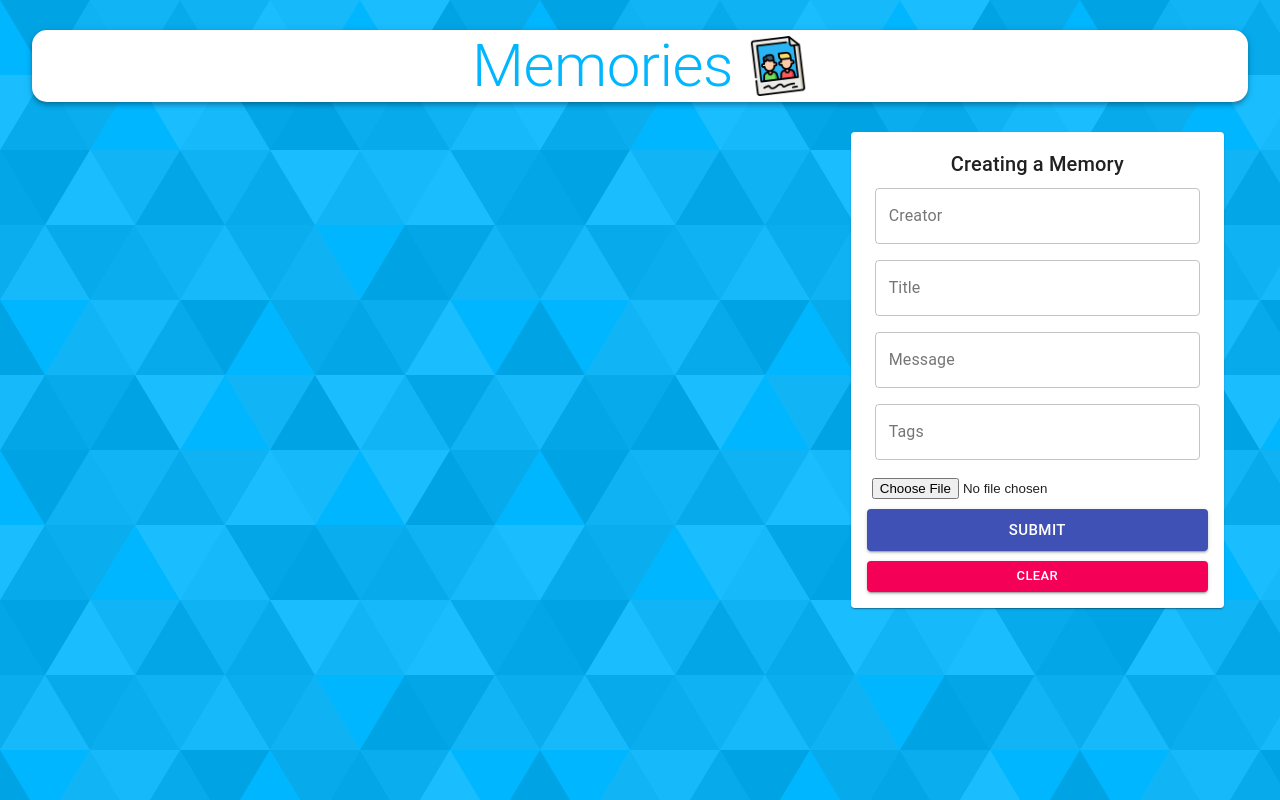
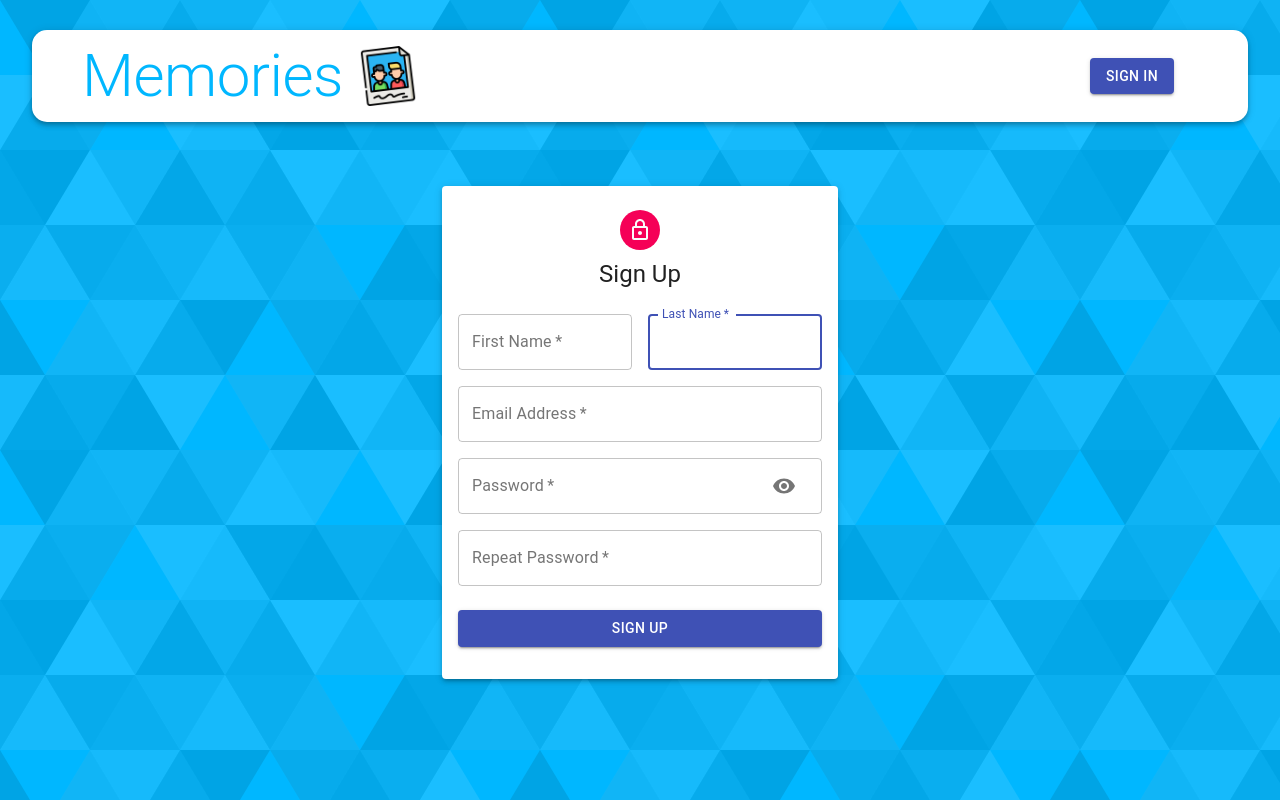
Before and after one commit to huzaifa-aslam/MERN-Stack-Memories-App, a React (Create React App) app in the folder client/: page /auth in a window 1280 px wide. Built offline with nearby package versions, Linux system fonts and the light colour scheme; no server answers.

Commit message:
added UI for auth

```diff
--- a/client/package.json
+++ b/client/package.json
@@ -18,6 +18,7 @@
     "react-file-base64": "^1.0.3",
     "react-google-login": "^5.2.2",
     "react-redux": "^7.2.3",
+    "react-router-dom": "^5.2.0",
     "react-scripts": "4.0.3",
     "redux-thunk": "^2.3.0",
     "typescript": "^4.2.3",
@@ -49,6 +50,7 @@
   },
   "devDependencies": {
     "@types/react": "^17.0.3",
-    "@types/react-dom": "^17.0.3"
+    "@types/react-dom": "^17.0.3",
+    "@types/react-router-dom": "^5.1.7"
   }
 }
--- a/client/src/App.js
+++ b/client/src/App.js
@@ -1,40 +1,20 @@
-import React, { useState } from "react";
-import { Container, Grow, Grid } from "@material-ui/core";
-import Form from "./components/Form/Form";
-import Posts from "./components/Posts/Posts";
+import React from "react";
+import { Container } from "@material-ui/core";
 import NavBar from "./components/NavBar/NavBar";
-import useStyles from "./styles";
+import Home from "./components/Home/Home";
+import Auth from "./components/Auth/Auth";
+import { BrowserRouter as Router, Switch, Route } from "react-router-dom";
 const App = () => {
-  const [currentPostId, setCurrentPostId] = useState(null);
-  const classes = useStyles();
   return (
+    <Router>
     <Container maxWidth="lg">
-      <NavBar/>
-      <Grow in>
-        <Container>
-          <Grid
-            container
-            justify="space-between"
-            alignItems="stretch"
-            spacing={3}
-            className={classes.mainContaier}
-          >
-            <Grid item xs={12} sm={7}>
-              <Posts
-                currentPostId={currentPostId}
-                setCurrentPostId={setCurrentPostId}
-              />
-            </Grid>
-            <Grid item xs={12} sm={4}>
-              <Form
-                currentPostId={currentPostId}
-                setCurrentPostId={setCurrentPostId}
-              />
-            </Grid>
-          </Grid>
-        </Container>
-      </Grow>
+      <NavBar />
+      <Switch>
+        <Route path="/" exact component={Home} />
+        <Route path="/auth" exact component={Auth} />
+      </Switch>
     </Container>
+    </Router>
   );
 };
 
--- /dev/null
+++ b/client/src/components/Auth/Auth.js
@@ -0,0 +1,82 @@
+import React, { useState } from "react";
+import {
+  Avatar,
+  Container,
+  Typography,
+  Paper,
+  Grid,
+  Button
+} from "@material-ui/core";
+import LockOutlinedIcon from "@material-ui/icons/LockOutlined";
+import Input from "./Input";
+import useStyles from "./styles";
+const Auth = () => {
+  const [showPassword, setShowPassword] = useState(false);
+  const isSignup = true;
+  const classes = useStyles();
+  const handleSubmit = () => {};
+
+  const handleChange = () => {};
+  const handleShowPassword = () => {
+    setShowPassword(!showPassword);
+  };
+
+  return (
+    <Container component="main" maxWidth="xs">
+      <Paper className={classes.paper} elevation={3}>
+        <Avatar className={classes.avatar}>
+          <LockOutlinedIcon />
+        </Avatar>
+        <Typography variant="h5">{isSignup ? "Sign Up" : "Sign In"}</Typography>
+        <form className={classes.form} onSubmit={handleSubmit}>
+          <Grid container spacing={2}>
+            {isSignup && (
+              <>
+                <Input
+                  autoFocus
+                  name="firstName"
+                  label="First Name"
+                  handleChange={handleChange}
+                  half
+                />
+                     <Input
+                  autoFocus
+                  name="lastName"
+                  label="Last Name"
+                  handleChange={handleChange}
+                  half
+                />
+              </>
+            )}
+            <Input
+              name="email"
+              label="Email Address"
+              handleChange={handleChange}
+              type="email"
+            />
+            <Input
+              name="password"
+              label="Password"
+              handleChange={handleChange}
+              type={showPassword ? "text" : "password"}
+              handleShowPassword={handleShowPassword}
+            />
+            {isSignup && (
+              <Input
+                name="confirmPassword"
+                label="Repeat Password"
+                handleChange={handleChange}
+                type="password"
+              />
+            )}
+          </Grid>
+          <Button type="submit" fullWidth variant="contained" color="primary" className={classes.submit}>
+              {isSignup ? 'Sign Up' : 'Sign In'}
+          </Button>
+        </form>
+      </Paper>
+    </Container>
+  );
+};
+
+export default Auth;
--- /dev/null
+++ b/client/src/components/Auth/Input.js
@@ -0,0 +1,32 @@
+import React from 'react'
+import { Grid, IconButton, InputAdornment, TextField } from '@material-ui/core'
+import  Visibility  from '@material-ui/icons/Visibility'
+import  VisibilityOff  from '@material-ui/icons/VisibilityOff'
+
+const Input = ({name, half, handleChange, label, autoFocus, handleShowPassword, type}) => {
+    return (
+       <Grid item xs={12} sm={half ? 6 : 12}>
+           <TextField
+            name={name}
+            onChange={handleChange}
+            variant="outlined"
+            required
+            fullWidth
+            label={label}
+            autoFocus={autoFocus}
+            type={type}
+            InputProps={name === 'password' && {
+                endAdornment: (
+                    <InputAdornment position="end">
+                        <IconButton onClick={handleShowPassword}>
+                            {type === 'password' ? <Visibility /> : <VisibilityOff />}
+                        </IconButton>
+                    </InputAdornment>
+                )
+            }}
+           />
+       </Grid>
+    )
+}
+
+export default Input
--- /dev/null
+++ b/client/src/components/Auth/styles.js
@@ -0,0 +1,30 @@
+import { makeStyles } from '@material-ui/core/styles';
+
+export default makeStyles((theme) => ({
+  paper: {
+    marginTop: theme.spacing(8),
+    display: 'flex',
+    flexDirection: 'column',
+    alignItems: 'center',
+    padding: theme.spacing(2),
+  },
+  root: {
+    '& .MuiTextField-root': {
+      margin: theme.spacing(1),
+    },
+  },
+  avatar: {
+    margin: theme.spacing(1),
+    backgroundColor: theme.palette.secondary.main,
+  },
+  form: {
+    width: '100%', // Fix IE 11 issue.
+    marginTop: theme.spacing(3),
+  },
+  submit: {
+    margin: theme.spacing(3, 0, 2),
+  },
+  googleButton: {
+    marginBottom: theme.spacing(2),
+  },
+}));
--- /dev/null
+++ b/client/src/components/Home/Home.js
@@ -0,0 +1,34 @@
+import React, { useState } from "react";
+import { Container, Grow, Grid } from "@material-ui/core";
+import Form from "../Form/Form";
+import Posts from "../Posts/Posts";
+const Home = () => {
+  const [currentPostId, setCurrentPostId] = useState(null);
+  return (
+    <Grow in>
+      <Container>
+        <Grid
+          container
+          justify="space-between"
+          alignItems="stretch"
+          spacing={3}
+        >
+          <Grid item xs={12} sm={7}>
+            <Posts
+              currentPostId={currentPostId}
+              setCurrentPostId={setCurrentPostId}
+            />
+          </Grid>
+          <Grid item xs={12} sm={4}>
+            <Form
+              currentPostId={currentPostId}
+              setCurrentPostId={setCurrentPostId}
+            />
+          </Grid>
+        </Grid>
+      </Container>
+    </Grow>
+  );
+};
+
+export default Home;
--- a/client/src/components/NavBar/NavBar.js
+++ b/client/src/components/NavBar/NavBar.js
@@ -1,12 +1,20 @@
 import React from "react";
-import { AppBar, Typography } from "@material-ui/core";
+import { AppBar, Button, Toolbar, Typography, Avatar } from "@material-ui/core";
 import memories from "../../images/memories.png";
+import { Link } from "react-router-dom";
 import useStyles from "./styles";
 const NavBar = () => {
   const classes = useStyles();
+  const user = null;
   return (
     <AppBar className={classes.appBar} position="static" color="inherit">
-      <Typography className={classes.heading} variant="h2" align="center">
+      <div className={classes.brandContainer}>
+        <Typography
+          to="/"
+          className={classes.heading}
+          variant="h2"
+          align="center"
+        >
           Memories
         </Typography>
         <img
@@ -15,6 +23,35 @@ const NavBar = () => {
           alt="memories"
           height="60"
         />
+      </div>
+      <Toolbar className={classes.toolbar}>
+        {user ? (
+          <div className={classes.profile}>
+            <Avatar
+              className={classes.purple}
+              alt={user.result.name}
+              src={user.result.imageUrl}
+            >
+              {user.result.name.charAt(0)}
+            </Avatar>
+            <Typography className={classes.userName} variant="h6">
+              {user.result.name}
+            </Typography>
+            <Button
+              component={Link}
+              variant="container"
+              className={classes.logout}
+              color="secondary"
+            >
+              Logout
+            </Button>
+          </div>
+        ) : (
+          <Button component={Link} to="/auth" variant="contained" color="primary">
+            Sign In
+          </Button>
+        )}
+      </Toolbar>
     </AppBar>
   );
 };
--- a/client/src/components/NavBar/styles.js
+++ b/client/src/components/NavBar/styles.js
@@ -1,23 +1,43 @@
-import { makeStyles } from "@material-ui/core/styles";
+import { makeStyles } from '@material-ui/core/styles';
+import { deepPurple } from '@material-ui/core/colors';
 
 export default makeStyles((theme) => ({
   appBar: {
     borderRadius: 15,
-    margin: "30px 0",
-    display: "flex",
-    flexDirection: "row",
-    justifyContent: "center",
-    alignItems: "center",
+    margin: '30px 0',
+    display: 'flex',
+    flexDirection: 'row',
+    justifyContent: 'space-between',
+    alignItems: 'center',
+    padding: '10px 50px',
   },
   heading: {
-    color: "rgba(0,183,255, 1)",
+    color: 'rgba(0,183,255, 1)',
+    textDecoration: 'none',
   },
   image: {
-    marginLeft: "15px",
+    marginLeft: '15px',
   },
-  [theme.breakpoints.down("sm")]: {
-    mainContaier: {
-      flexDirection: "column-reverse",
-    },
+  toolbar: {
+    display: 'flex',
+    justifyContent: 'flex-end',
+    width: '400px',
+  },
+  profile: {
+    display: 'flex',
+    justifyContent: 'space-between',
+    width: '400px',
+  },
+  userName: {
+    display: 'flex',
+    alignItems: 'center',
+  },
+  brandContainer: {
+    display: 'flex',
+    alignItems: 'center',
+  },
+  purple: {
+    color: theme.palette.getContrastText(deepPurple[500]),
+    backgroundColor: deepPurple[500],
   },
 }));
```
Also changed, not shown: 2 other files (tests, documents, lock files or other folders). Lines whose indentation alone changed are shown as unchanged.
